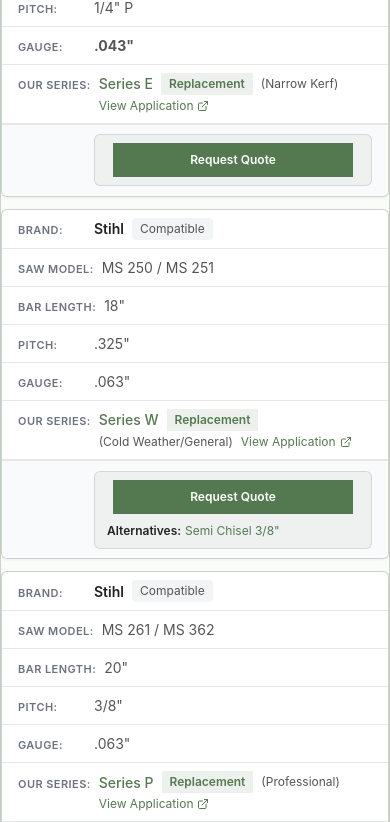
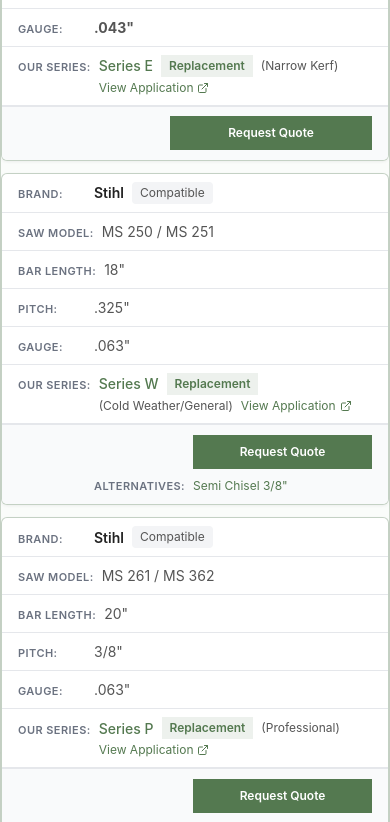
Before and after one commit to LoganOYoung/chainsaw-chain-supplier-borealgrit, a Next.js app: page /fitment-finder in a window 390 px wide. Shown: the part 6000-6822 px from the top of the page. Built offline with nearby package versions, Linux system fonts and the light colour scheme.

Commit message:
fix(fitment): Alternatives align with Brand/Gauge, card border wraps whole row

```diff
--- a/app/fitment-finder/page.tsx
+++ b/app/fitment-finder/page.tsx
@@ -547,29 +547,30 @@ export default function FitmentFinderPage() {
                       </div>
                     </td>
                     <td className="px-4 py-3 min-w-0 fitment-actions-cell" data-label="Actions">
-                      <div className="fitment-actions-block flex flex-col gap-2 min-w-0 max-w-full">
+                      <div className="fitment-actions-block min-w-0 max-w-full">
+                        <span className="fitment-actions-grid-spacer" aria-hidden />
                         <Link
                           href={buildQuoteUrl(item)}
-                          className="flex items-center justify-center gap-1.5 text-xs py-1.5 px-4 min-h-[32px] min-w-[160px] w-full max-w-[240px] bg-forest-brand text-white font-semibold hover:bg-white hover:text-forest-brand border-2 border-transparent hover:border-forest-brand transition rounded-none [&_svg]:text-white self-center sm:self-start"
+                          className="flex items-center justify-center gap-1.5 text-xs py-1.5 px-4 min-h-[32px] min-w-[160px] w-full max-w-[240px] bg-forest-brand text-white font-semibold hover:bg-white hover:text-forest-brand border-2 border-transparent hover:border-forest-brand transition rounded-none [&_svg]:text-white fitment-actions-btn sm:self-start"
                         >
                           <ArrowRight className="hidden sm:inline w-3.5 h-3.5 shrink-0" aria-hidden />
                           <span>Request Quote</span>
                         </Link>
                         {getAlternativeProducts(item.series, item.seriesType).length > 0 && (
-                          <div className="text-xs text-text-body text-left flex flex-wrap items-baseline gap-x-1 gap-y-0.5" title="Same fitment, other product options">
-                            <span className="font-semibold text-text-main shrink-0">Alternatives:</span>
-                            <span className="inline-flex flex-wrap items-baseline gap-x-1.5 gap-y-0.5">
+                          <>
+                            <span className="fitment-actions-alt-label" title="Same fitment, other product options">Alternatives:</span>
+                            <span className="fitment-actions-alt-value inline-flex flex-wrap items-baseline gap-x-1.5 gap-y-0.5">
                               {getAlternativeProducts(item.series, item.seriesType).map((alt, idx) => (
                                 <Link
                                   key={idx}
                                   href={alt.link}
-                                  className="text-forest-brand hover:underline"
+                                  className="text-xs text-forest-brand hover:underline"
                                 >
                                   {alt.name}
                                 </Link>
                               ))}
                             </span>
-                          </div>
+                          </>
                         )}
                       </div>
                     </td>
--- a/app/globals.css
+++ b/app/globals.css
@@ -202,19 +202,38 @@ body {
     content: "";
     display: block;
   }
-  /* Actions block: one visual group for this row (button + alternatives) */
+  /* Actions block: same 2-col grid as Brand/Gauge so Alternatives aligns with them */
   .fitment-compat-table .fitment-actions-block {
-    background: rgba(45, 90, 45, 0.05);
-    border: 1px solid rgba(45, 90, 45, 0.15);
-    border-radius: 6px;
-    padding: 0.5rem 0.75rem;
-    align-items: stretch;
+    display: grid;
+    grid-template-columns: minmax(4.25rem, auto) minmax(0, 1fr);
+    gap: 0 0.5rem;
+    align-items: center;
+    row-gap: 0.5rem;
+  }
+  .fitment-compat-table .fitment-actions-grid-spacer {
+    grid-column: 1;
   }
   .fitment-compat-table .fitment-actions-block > a {
-    align-self: center;
+    grid-column: 2;
+    justify-self: center;
   }
-  .fitment-compat-table .fitment-actions-block > div {
-    text-align: left;
+  .fitment-compat-table .fitment-actions-alt-label {
+    grid-column: 1;
+    font-weight: 600;
+    font-size: 0.6875rem;
+    text-transform: uppercase;
+    letter-spacing: 0.04em;
+    color: #6b7280;
+    align-self: baseline;
+  }
+  .fitment-compat-table .fitment-actions-alt-value {
+    grid-column: 2;
+    align-self: baseline;
+  }
+  /* Whole card (tr) = one group: border + background wrap all data + button */
+  .fitment-compat-table tr {
+    background: rgba(255, 255, 255, 0.95);
+    border: 1px solid rgba(45, 90, 45, 0.28);
   }
   .fitment-gauge-table td::before,
   .fitment-compat-table td::before,
```
